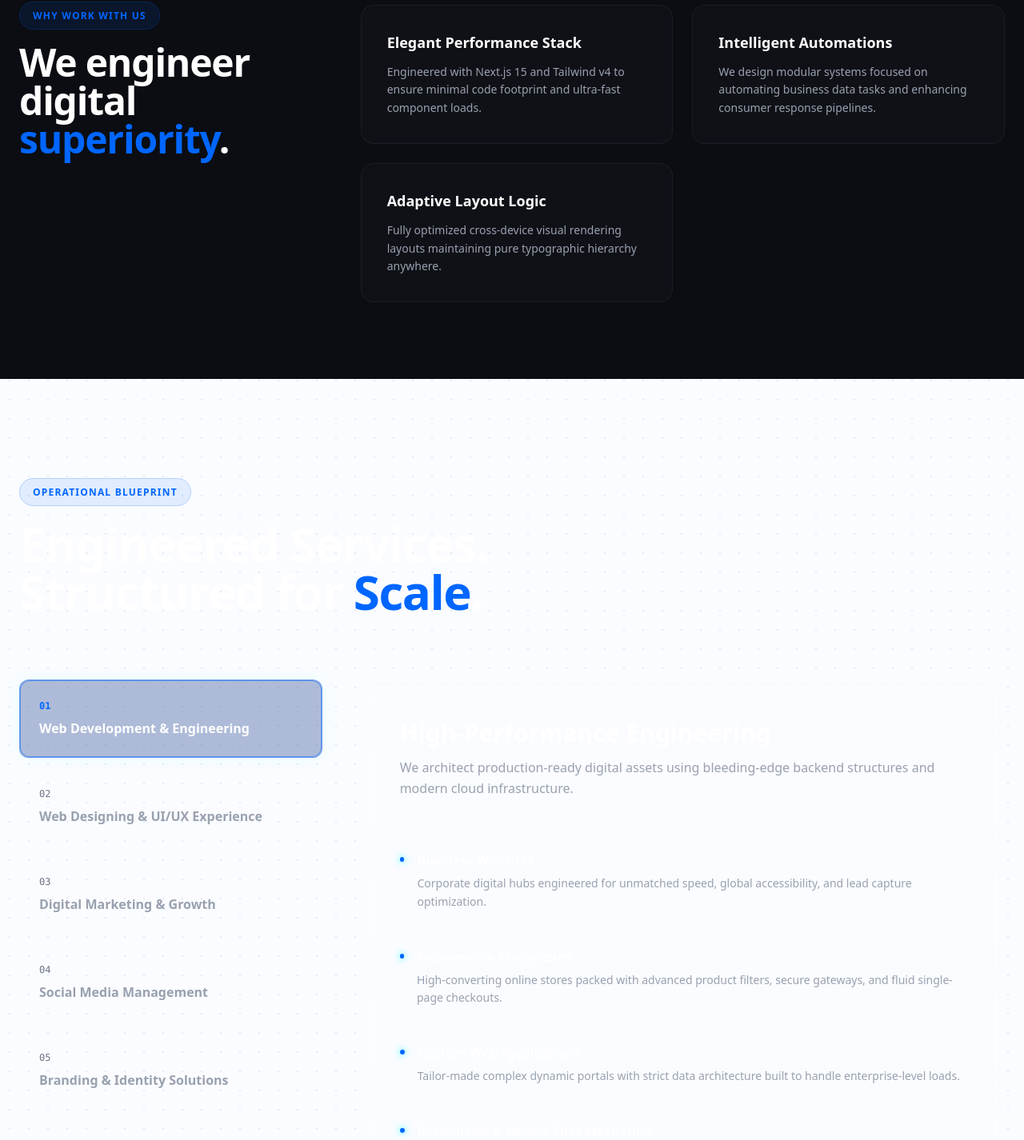
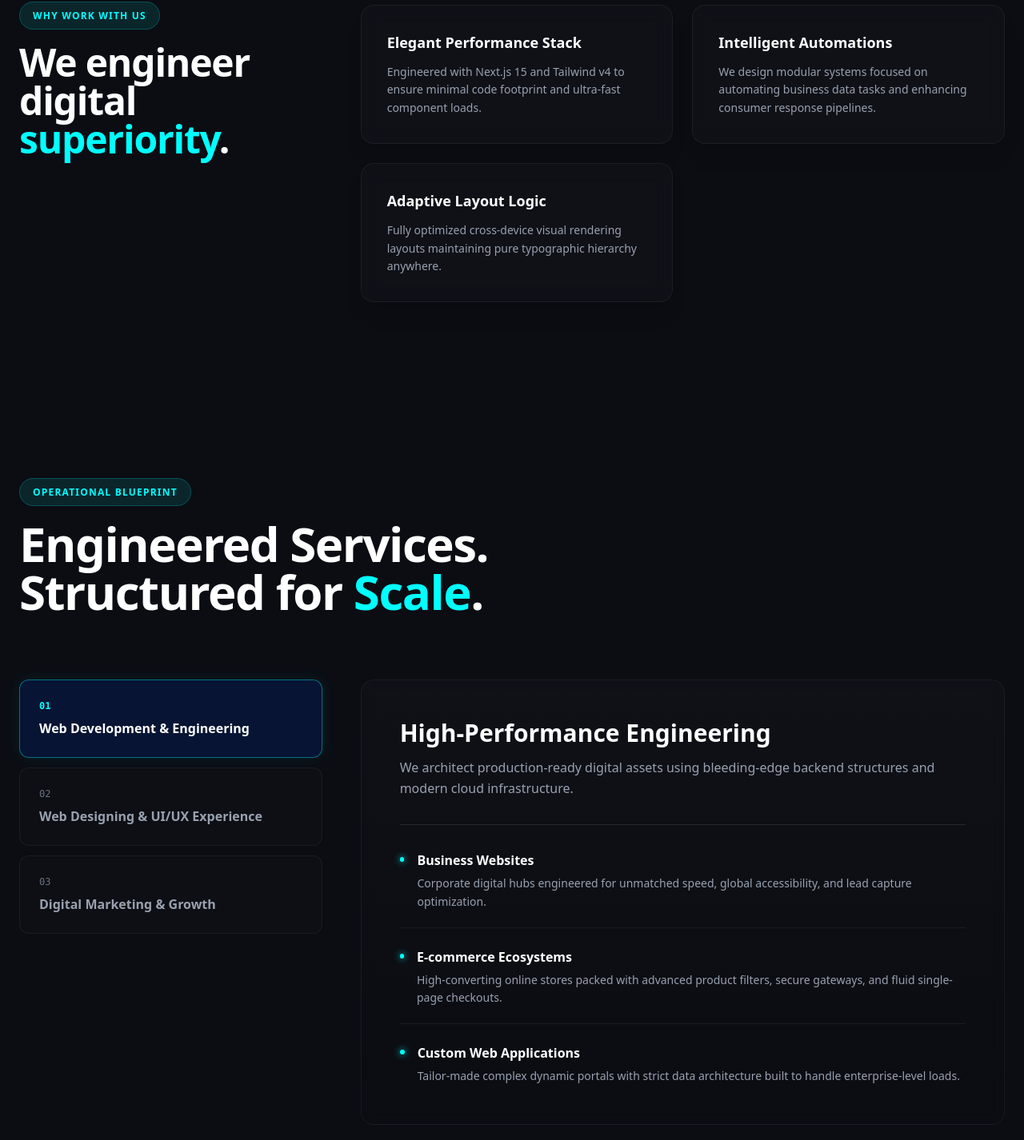
Before and after one commit to manikdhiman/IT-COMPANY, a Next.js app in the folder client/: page / in a window 1280 px wide. Shown: the part 1096-2522 px from the top of the page at 80% size. Built offline with nearby package versions, Linux system fonts and the light colour scheme.

Commit message:
Production Reset: Terminated all residual white components layout fallbacks to solidify obsidian dark blueprint layout

```diff
--- a/client/app/components/Features.tsx
+++ b/client/app/components/Features.tsx
@@ -11,7 +11,7 @@ const features = [
 
 export default function Features() {
   return (
-    <section id="about" className="py-24 border-t border-white/5 bg-[#0B0D13] relative overflow-hidden">
+    <section id="about" className="py-24 border-t border-white/5 bg-[#0B0D13] relative overflow-hidden text-white">
       <div className="max-w-7xl mx-auto px-6">
 
         <div className="mb-24 text-center">
@@ -21,16 +21,18 @@ export default function Features() {
             <span>FRAMER MOTION</span>
             <span>TAILWIND V4</span>
             <span>PYTHON APIS</span>
+            <span>DIGITAL MARKETING</span>
+            <span> SEARCH ENGINE OPTIMIZATIONS</span>
           </div>
         </div>
 
         <div className="grid grid-cols-1 lg:grid-cols-3 gap-12 items-start">
           <div>
-            <span className="text-xs font-bold tracking-widest text-brand-electric uppercase bg-brand-electric/10 px-4 py-2 rounded-full border border-brand-electric/20">
+            <span className="text-xs font-bold tracking-widest text-[#00FFFF] uppercase bg-[#00FFFF]/10 px-4 py-2 rounded-full border border-[#00FFFF]/20">
               Why Work With Us
             </span>
-            <h2 className="text-3xl md:text-5xl font-bold tracking-tight mt-6 text-white">
-              We engineer digital <span className="text-brand-electric">superiority</span>.
+            <h2 className="text-3xl md:text-5xl font-extrabold tracking-tight mt-6 text-white">
+              We engineer digital <span className="text-[#00FFFF]">superiority</span>.
             </h2>
           </div>
 
@@ -38,7 +40,7 @@ export default function Features() {
             {features.map((feat, index) => (
               <motion.div
                 key={index}
-                className="p-8 border border-white/5 bg-white/[0.02] backdrop-blur-sm rounded-2xl hover:border-brand-electric/30 transition-all duration-300"
+                className="p-8 border border-white/5 bg-white/[0.02] backdrop-blur-md rounded-2xl hover:border-[#00FFFF]/30 transition-all duration-300 shadow-xl"
               >
                 <h3 className="text-lg font-bold text-white mb-3">{feat.title}</h3>
                 <p className="text-sm text-gray-400 font-light leading-relaxed">{feat.desc}</p>
--- a/client/app/components/Services.tsx
+++ b/client/app/components/Services.tsx
@@ -12,9 +12,7 @@ const finalServicesStructure = [
     subServices: [
       { name: "Business Websites", details: "Corporate digital hubs engineered for unmatched speed, global accessibility, and lead capture optimization." },
       { name: "E-commerce Ecosystems", details: "High-converting online stores packed with advanced product filters, secure gateways, and fluid single-page checkouts." },
-      { name: "Custom Web Applications", details: "Tailor-made complex dynamic portals with strict data architecture built to handle enterprise-level loads." },
-      { name: "Responsive & Mobile-First Mechanics", details: "Pixel-perfect visual fluid scaling across smartphones, tablets, and ultra-wide monitor screens." },
-      { name: "Website Continuous Maintenance", details: "Around-the-clock live site monitoring, security patch deployment, server health checks, and database backups." }
+      { name: "Custom Web Applications", details: "Tailor-made complex dynamic portals with strict data architecture built to handle enterprise-level loads." }
     ]
   },
   {
@@ -24,9 +22,7 @@ const finalServicesStructure = [
     description: "We map intuitive design blueprints, reducing digital friction while maintaining premium brand aesthetics.",
     subServices: [
       { name: "Modern Website Design", details: "Immersive, clean, and futuristic interface assets designed to instantly grab audience attention." },
-      { name: "High-Converting Landing Pages", details: "Highly strategic single-page visual layouts structured specifically for aggressive conversion optimization." },
-      { name: "Interactive Wireframes & UI/UX", details: "Deep structural information blueprints and mockups mapped out prior to actual production coding." },
-      { name: "User Experience Optimization", details: "Analyzing live heatmaps and user journeys to eliminate usability bottlenecks and friction points." }
+      { name: "High-Converting Landing Pages", details: "Highly strategic single-page visual layouts structured specifically for aggressive conversion optimization." }
     ]
   },
   {
@@ -36,44 +32,7 @@ const finalServicesStructure = [
     description: "We configure multi-channel advertising engines that feed your sales pipelines with highly qualified revenue leads.",
     subServices: [
       { name: "Search Engine Optimization (SEO)", details: "Rigid schema implementation, deep keyword profiling, and speed audits to dominate organic Google rankings." },
-      { name: "Google Ads / PPC Campaigns", details: "Precision-targeted paid search and display networks optimized for hyper-focused conversion-per-click metrics." },
-      { name: "Social Media Optimization", details: "Data-driven organic reach frameworks across active platforms to establish authoritative market presence." },
-      { name: "Content Strategy & Copywriting", details: "Crafting compelling text assets and technical write-ups that transform casual readers into brand clients." },
-      { name: "High-Yield Lead Generation Funnels", details: "Building structural value pipelines designed to systemically capture B2B or B2C customer information." }
-    ]
-  },
-  {
-    id: "smm",
-    category: "04 / Social Media Management",
-    title: "Brand Authority Management",
-    description: "We handle your active corporate digital handles to foster organic audience growth and aesthetic consistency.",
-    subServices: [
-      { name: "Cross-Platform Handle Management", details: "End-to-end publishing calendar operations on Instagram, LinkedIn, and Facebook ecosystems." },
-      { name: "Strategic Content Creation", details: "Trend-driven concept scripting, research hooks, and interactive content planning matching your niche tone." },
-      { name: "Premium Post & Media Designing", details: "Stunning technical carousels, infographics, and visual elements customized to your unique color scheme." },
-      { name: "Organic Brand Growth Blueprints", details: "Community interaction schemas, authority hashtag modeling, and algorithmic engagement monitoring." }
-    ]
-  },
-  {
-    id: "branding",
-    category: "05 / Branding & Identity Solutions",
-    title: "Iconic Brand Architecture",
-    description: "We design raw foundational creative guidelines that establish visual trust and unforgettable market recall.",
-    subServices: [
-      { name: "Premium Logo Architecture", details: "Timeless, minimal, and scalable vector emblem symbols representing the core values of your company." },
-      { name: "Complete Unified Corporate Identity", details: "Comprehensive system color boards, typography styling rulebooks, and communication tone guidelines." },
-      { name: "Marketing Creative Assets", details: "High-end brochures, corporate slide layouts, banners, and offline print collateral templates." }
-    ]
-  },
-  {
-    id: "ai-solutions",
-    category: "06 / AI & Automation (Future-Ready)",
-    title: "Intelligent Systems Automation",
-    description: "Future-proof engineering modules that deploy specialized workflow automated agents to eliminate standard operational costs.",
-    subServices: [
-      { name: "Intelligent Natural Language Chatbots", details: "Smart contextual data conversational modules for interactive client support and instant live intake routing." },
-      { name: "Business Workflow Automation", details: "Eliminating manual data duplication through autonomous backend scripts and direct webhook structures." },
-      { name: "AI-Driven Analytical Engines", details: "Machine learning analytical modules used to parse historical client data to uncover operational scale points." }
+      { name: "Google Ads / PPC Campaigns", details: "Precision-targeted paid search and display networks optimized for hyper-focused conversion-per-click metrics." }
     ]
   }
 ];
@@ -82,13 +41,14 @@ export default function Services() {
   const [activeCategory, setActiveCategory] = useState(finalServicesStructure[0].id);
 
   return (
-    <section id="services" className="py-32 max-w-7xl mx-auto px-6 relative">
+    <section id="services" className="py-32 bg-[#0B0D13] relative text-white">
+      <div className="max-w-7xl mx-auto px-6">
         <div className="mb-20">
-        <span className="text-xs font-bold tracking-widest text-brand-electric uppercase bg-brand-electric/10 px-4 py-2 rounded-full border border-brand-electric/20">
+          <span className="text-xs font-bold tracking-widest text-[#00FFFF] uppercase bg-[#00FFFF]/10 px-4 py-2 rounded-full border border-[#00FFFF]/20">
             Operational Blueprint
           </span>
           <h2 className="text-4xl md:text-6xl font-black tracking-tight mt-6 text-white">
-          Engineered Services. <br />Structured for <span className="text-brand-electric">Scale</span>.
+            Engineered Services. <br />Structured for <span className="text-[#00FFFF]">Scale</span>.
           </h2>
         </div>
 
@@ -103,18 +63,11 @@ export default function Services() {
                   onClick={() => setActiveCategory(service.id)}
                   className={`w-full text-left p-6 rounded-xl border transition-all duration-300 relative cursor-pointer ${
                     isSelected
-                    ? 'border-brand-electric/40 bg-brand-navy/30 shadow-[0_0_20px_rgba(0,255,255,0.08)]'
+                      ? 'border-[#00FFFF]/40 bg-[#01257D]/30 shadow-[0_0_20px_rgba(0,255,255,0.08)]'
                       : 'border-white/5 bg-white/[0.01] hover:border-white/10 hover:bg-white/[0.02]'
                   }`}
                 >
-                {isSelected && (
-                  <motion.div
-                    layoutId="activeTabGlow"
-                    className="absolute inset-0 rounded-xl border border-brand-electric/50 pointer-events-none"
-                    transition={{ type: "spring", stiffness: 300, damping: 30 }}
-                  />
-                )}
-                <span className={`text-xs block font-mono mb-2 ${isSelected ? 'text-brand-electric font-bold' : 'text-gray-500'}`}>
+                  <span className={`text-xs block font-mono mb-2 ${isSelected ? 'text-[#00FFFF] font-bold' : 'text-gray-500'}`}>
                     {service.category.split(' / ')[0]}
                   </span>
                   <span className={`text-base font-bold ${isSelected ? 'text-white' : 'text-gray-400'}`}>
@@ -125,7 +78,7 @@ export default function Services() {
             })}
           </div>
 
-        <div className="lg:col-span-8 p-8 md:p-12 rounded-2xl border border-white/5 bg-gradient-to-b from-white/[0.02] to-transparent backdrop-blur-sm min-h-[580px]">
+          <div className="lg:col-span-8 p-8 md:p-12 rounded-2xl border border-white/5 bg-gradient-to-b from-white/[0.02] to-transparent backdrop-blur-sm min-h-[480px]">
             <AnimatePresence mode="wait">
               {finalServicesStructure.map((service) => {
                 if (service.id !== activeCategory) return null;
@@ -149,9 +102,9 @@ export default function Services() {
                     <div className="border-t border-white/10 pt-8 space-y-6">
                       {service.subServices.map((sub, idx) => (
                         <div key={idx} className="group flex gap-4 items-start border-b border-white/5 pb-5 last:border-0 last:pb-0">
-                        <div className="w-1.5 h-1.5 rounded-full bg-brand-electric mt-2 shadow-[0_0_8px_#00FFFF]" />
+                          <div className="w-1.5 h-1.5 rounded-full bg-[#00FFFF] mt-2 shadow-[0_0_8px_#00FFFF]" />
                           <div>
-                          <h4 className="text-md font-bold text-white group-hover:text-brand-electric transition-colors">
+                            <h4 className="text-md font-bold text-white group-hover:text-[#00FFFF] transition-colors">
                               {sub.name}
                             </h4>
                             <p className="text-xs md:text-sm text-gray-400 font-light mt-1.5 leading-relaxed">
@@ -168,6 +121,7 @@ export default function Services() {
           </div>
 
         </div>
+      </div>
     </section>
   );
 }
--- a/client/app/globals.css
+++ b/client/app/globals.css
@@ -1,24 +1,23 @@
 @import "tailwindcss";
 
 @theme {
-  --color-brand-navy: #01257D;      /* Core corporate identity navy */
-  --color-brand-electric: #0066FF;  /* Accessible tech blue for perfect contrast */
-  --color-brand-cyan: #00A3B8;      /* Balanced clean cyan elements */
-  --color-brand-darkText: #09132C;  /* Ultra high-contrast crisp heading gray */
+  --color-brand-navy: #01257D;
+  --color-brand-electric: #00FFFF;
+  --color-brand-darkBg: #0B0D13; /* Primary Premium Obsidian Slate Dark Canvas */
 }
 
+/* Enforcing hard logic across the entire tree framework */
 html, body {
-  background-color: #FAFCFF !important;
-  color: #09132C !important; /* 100% perfectly visible text */
+  background-color: #0B0D13 !important;
+  color: #FFFFFF !important; /* Strictly sharp premium white text globally */
   font-family: system-ui, -apple-system, sans-serif;
   scroll-behavior: smooth;
   margin: 0;
   padding: 0;
 }
 
-/* Technical Professional Corporate Micro-Grid */
-.tech-clean-bg {
-  background-color: #FAFCFF;
-  background-image: radial-gradient(#E2E8F5 1px, transparent 1px);
-  background-size: 24px 24px;
+/* High-tech tech ambient glow layer */
+.tech-glow-matrix {
+  background: radial-gradient(circle at 50% 50%, rgba(1, 37, 125, 0.3) 0%, rgba(0, 255, 255, 0.08) 60%, rgba(11, 13, 19, 0) 100%);
+  filter: blur(100px);
 }
--- a/client/app/page.tsx
+++ b/client/app/page.tsx
@@ -7,7 +7,12 @@ import ContactFooter from './components/ContactFooter';
 
 export default function Home() {
   return (
-    <div className="min-h-screen tech-clean-bg text-[#09132C] selection:bg-[#01257D] selection:text-white relative overflow-hidden">
+    <div className="min-h-screen bg-[#0B0D13] text-white selection:bg-[#00FFFF] selection:text-[#0B0D13] relative overflow-hidden">
+
+      {/* Absolute Master Ambient Lights Underlays */}
+      <div className="absolute top-[-5%] left-[-10%] w-[1000px] h-[1000px] tech-glow-matrix pointer-events-none z-0" />
+      <div className="absolute bottom-[10%] right-[-10%] w-[900px] h-[900px] tech-glow-matrix pointer-events-none z-0" />
+
       <div className="relative z-10">
         <Navbar />
         <main>
```
Lines whose indentation alone changed are shown as unchanged.
